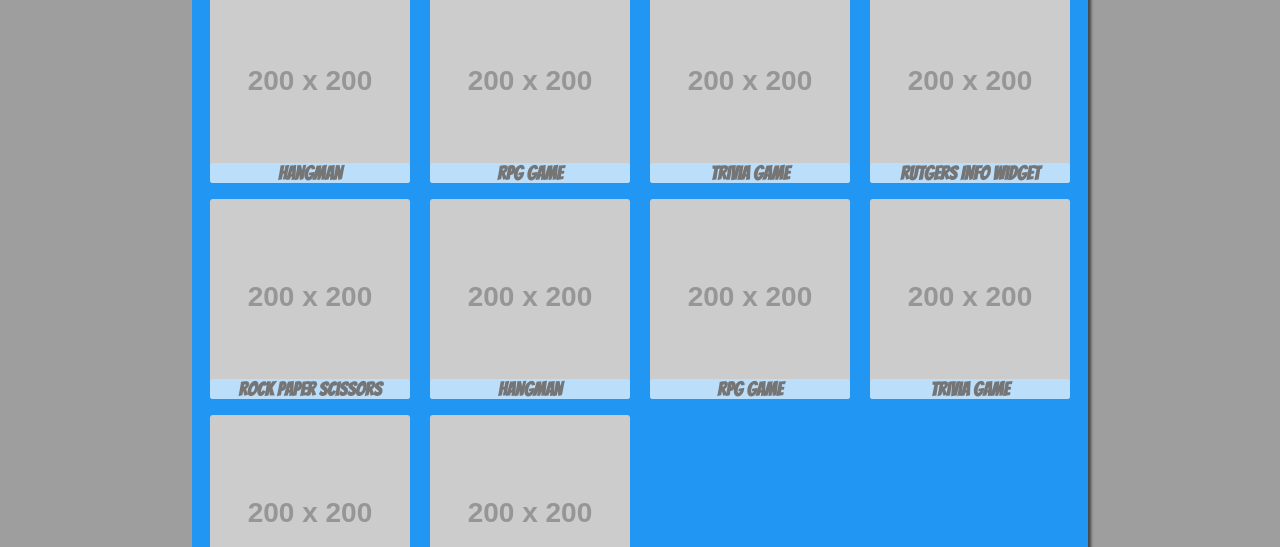
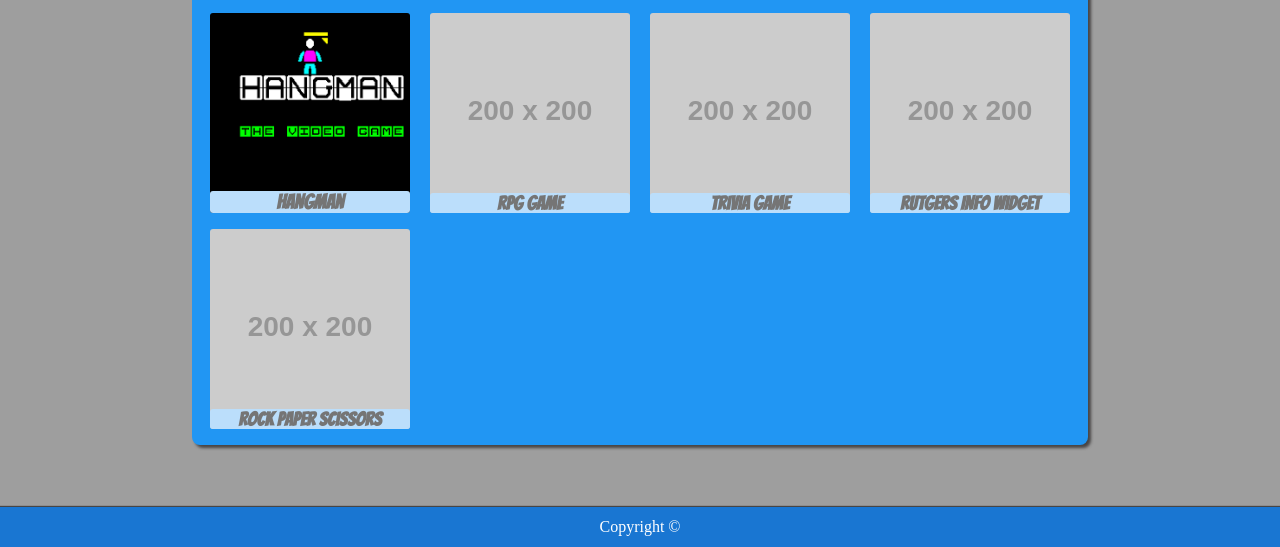
Before and after one commit to taesch124/Portfolio, a plain HTML site: page portfolio.html in a window 1280 px wide. Shown: the part 253-800 px from the top of the page. Drawn offline with Linux system fonts and the light colour scheme; placeholder pictures from the web are drawn by us.

Commit message:
Adding link to Hangman game made for Homework assignment 3

```diff
--- a/portfolio.html
+++ b/portfolio.html
@@ -37,36 +37,10 @@
                         </div>
 
                         <div class="project_image">
-                            <img src="https://via.placeholder.com/200x200" alt="Placeholder image">
-                            <h3>Hangman</h3>
-                        </div>
-
-                        <div class="project_image">
-                            <img src="https://via.placeholder.com/200x200" alt="Placeholder image">
-                            <h3>RPG Game</h3>
-                        </div>
-
-                        <div class="project_image">
-                            <img src="https://via.placeholder.com/200x200" alt="Placeholder image">
-                            <h3>Trivia Game</h3>
-                        </div>
-
-                        <div class="project_image">
-                            <img src="https://via.placeholder.com/200x200" alt="Placeholder image">
-                            <h3>Rutgers Info Widget</h3>
-                        </div>
-
-                        <div class="project_image">
-                            <img src="https://via.placeholder.com/200x200" alt="Placeholder image">
-                            <h3>Rock Paper Scissors</h3>
-                        </div>
-
-
-
-                        <!--Testing-->
-                        <div class="project_image">
-                            <img src="https://via.placeholder.com/200x200" alt="Placeholder image">
-                            <h3>Hangman</h3>
+                            <a href="https://taesch124.github.io/RUTJER2018_Homework_03_Hangman/">
+                                <img src="./assets/images/project-images/hangman.png" alt="Placeholder image">
+                                <h3>Hangman</h3>
+                            </a>
                         </div>
 
                         <div class="project_image">
```
Also changed, not shown: assets/images/project-images/hangman.png (added).
